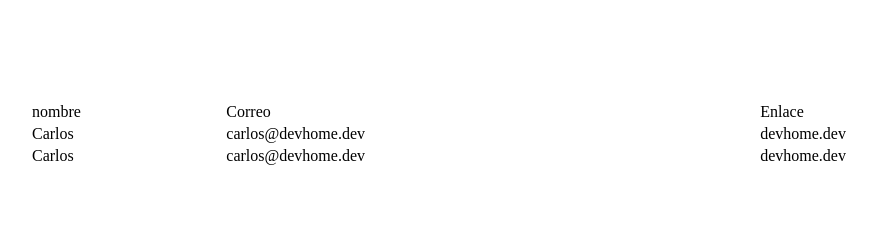
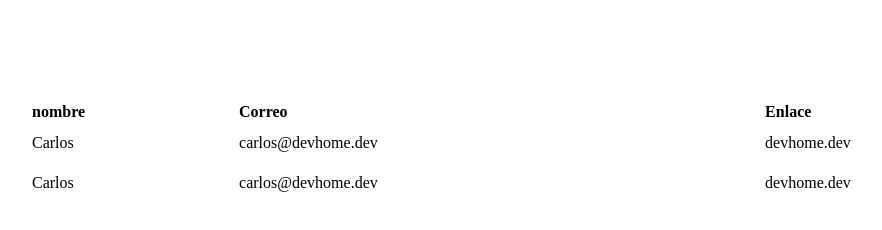
Before and after one commit to gelvezz23/frontend-with-react, a React app in the folder Redux/blog/: page / in a window 1280 px wide. Shown: the whole page, without its empty margins (79-961 px from the left). Built offline with nearby package versions, Linux system fonts and the light colour scheme.

Commit message:
Redux/add style and function app

```diff
--- a/Redux/blog/src/components/App.js
+++ b/Redux/blog/src/components/App.js
@@ -1,27 +1,35 @@
 import React from 'react';
 
+
+
+
 const App = () => {
+
+  const ponerFilas = () =>[
+    <tr>
+      <td>Carlos</td>
+      <td>carlos@devhome.dev</td>
+      <td>devhome.dev</td>
+    </tr>,
+    <tr>
+      <td>Carlos</td>
+      <td>carlos@devhome.dev</td>
+      <td>devhome.dev</td>
+    </tr>
+  ]
+
   return (
     <div className="margen">
       <table className="tabla">
           <thead>
             <tr>
-              <td>nombre</td>
-              <td>Correo</td>
-              <td>Enlace</td>
+              <th>nombre</th>
+              <th>Correo</th>
+              <th>Enlace</th>
             </tr>
           </thead>
           <tbody>
-            <tr>
-              <td>Carlos</td>
-              <td>carlos@devhome.dev</td>
-              <td>devhome.dev</td>
-            </tr>
-            <tr>
-              <td>Carlos</td>
-              <td>carlos@devhome.dev</td>
-              <td>devhome.dev</td>
-            </tr>
+            {ponerFilas()}
           </tbody>
       </table>
     </div>
--- a/Redux/blog/src/index.css
+++ b/Redux/blog/src/index.css
@@ -5,3 +5,8 @@
   width: 100%;
   text-align: left;
 }
+
+.tabla td{
+  padding-top: 10px;
+  padding-bottom: 10px;
+}
```
